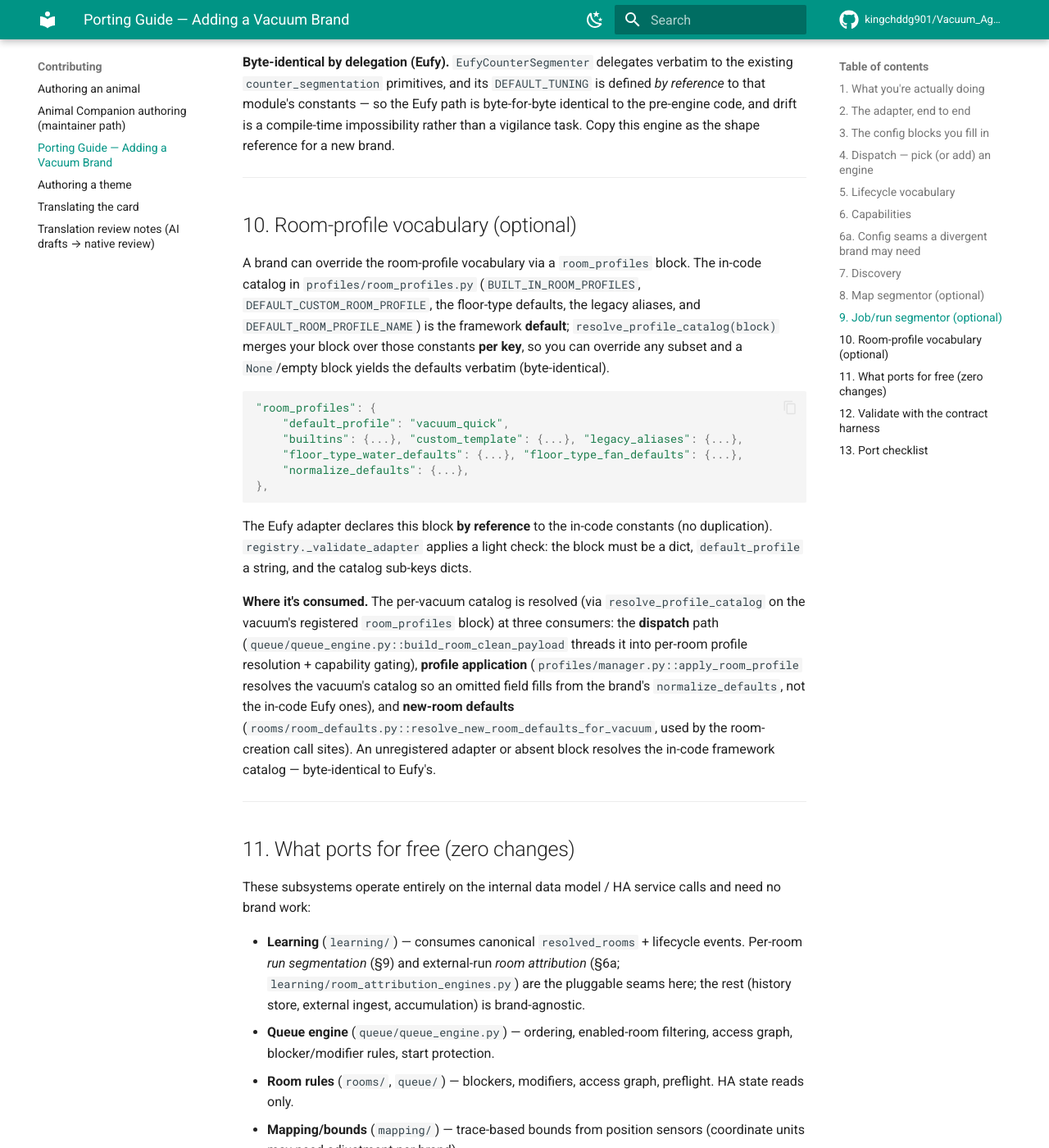
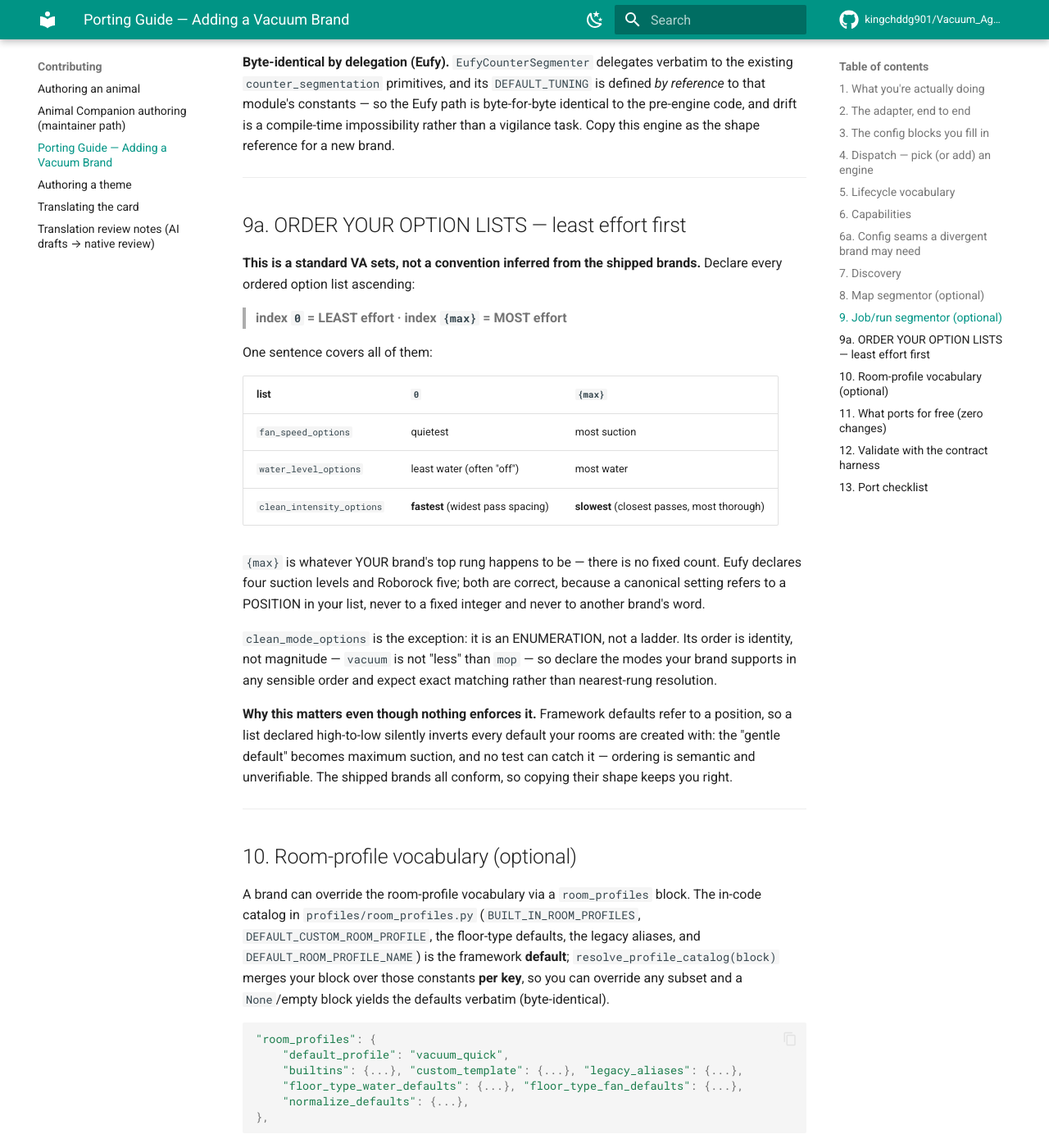
Before and after one commit to kingchddg901/Vacuum_Agent, an MkDocs documentation site: the page built from docs/contributing/porting-guide.md, in a window 1280 px wide and 1400 px high, scrolled down 11148 px. Shown: the whole window at 82% size. Built offline with MkDocs 1.6.1 and Material for MkDocs 9.7.7, drawn with Linux system fonts in a browser that asks for light colours; comment, search, counter and statistics services are not loaded.

Commit message:
docs(adapters): option-list ORDER is a VA standard — 0 least effort, {max} most
Chris: 'we are setting the standard we get to do what we want.' Correct, and it
dissolves the problem rather than solving it.

The framework catalog must stop holding one brand's WORDS, which means a
canonical setting has to name a POSITION in the brand's own list. Positional
resolution works today — both shipped brands declare ascending lists, and
Roborock has five suction rungs to Eufy's four, which is precisely why a position
beats a fixed integer. But the ordering was an UNDECLARED INVARIANT: nothing said
the list must run least-to-most, so a future brand declaring high-to-low would
silently invert every default, and no test could catch it because ordering is
semantic.

Rather than build slot-map machinery to make it verifiable, DECLARE it. The
convention stops being inferred and becomes normative; porters conform.

  index 0 = LEAST effort   index {max} = MOST effort

One sentence covers every ladder: fan quietest->strongest, water driest->wettest,
clean_intensity fastest->slowest. {max} is whatever that brand's top rung is —
no fixed count.

Chris's correction en route is why this is stated as EFFORT rather than as a
physical axis: path is FAST TO SLOW, not narrow to wide. Under 'narrow to wide' I
had read Eufy's Quick/Narrow/Deep as reversed and was about to flip it. Under
fast->slow it is already correct — Quick is fastest and widest-spaced, Deep is
slowest and closest. Effort unifies fan, water and intensity in one rule where
the physical axes do not.

clean_mode is deliberately EXEMPT and stays as declared: it is an enumeration,
not a ladder — vacuum is not 'less' than mop — so its order is identity and it
resolves by exact match. That also avoids reshuffling the card's mode chips on
both brands for no semantic gain.

AUDITED, and the outcome is zero adapter churn: Eufy fan Quiet/Standard/Boost/Max,
Eufy water Off/Low/Medium/High, Eufy intensity Quick/Narrow/Deep, Roborock fan
gentle/quiet/balanced/turbo/max, Roborock water off/low/medium/high — every
shipped list already conforms.

mkdocs --strict green.

Co-Authored-By: Claude Opus 5 <noreply@anthropic.com>

```diff
--- a/docs/contributing/porting-guide.md
+++ b/docs/contributing/porting-guide.md
@@ -467,6 +467,39 @@ shape reference for a new brand.
 
 ---
 
+## 9a. ORDER YOUR OPTION LISTS — least effort first
+
+**This is a standard VA sets, not a convention inferred from the shipped brands.**
+Declare every ordered option list ascending:
+
+> **index `0` = LEAST effort · index `{max}` = MOST effort**
+
+One sentence covers all of them:
+
+| list | `0` | `{max}` |
+|---|---|---|
+| `fan_speed_options` | quietest | most suction |
+| `water_level_options` | least water (often "off") | most water |
+| `clean_intensity_options` | **fastest** (widest pass spacing) | **slowest** (closest passes, most thorough) |
+
+`{max}` is whatever YOUR brand's top rung happens to be — there is no fixed
+count. Eufy declares four suction levels and Roborock five; both are correct,
+because a canonical setting refers to a POSITION in your list, never to a fixed
+integer and never to another brand's word.
+
+`clean_mode_options` is the exception: it is an ENUMERATION, not a ladder.
+Its order is identity, not magnitude — `vacuum` is not "less" than `mop` — so
+declare the modes your brand supports in any sensible order and expect exact
+matching rather than nearest-rung resolution.
+
+**Why this matters even though nothing enforces it.** Framework defaults refer to
+a position, so a list declared high-to-low silently inverts every default your
+rooms are created with: the "gentle default" becomes maximum suction, and no test
+can catch it — ordering is semantic and unverifiable. The shipped brands all
+conform, so copying their shape keeps you right.
+
+---
+
 ## 10. Room-profile vocabulary (optional)
 
 A brand can override the room-profile vocabulary via a `room_profiles` block.
```
Also changed, not shown: docs/dev/22-adapter-config-reference.md (+21 -1 lines).
